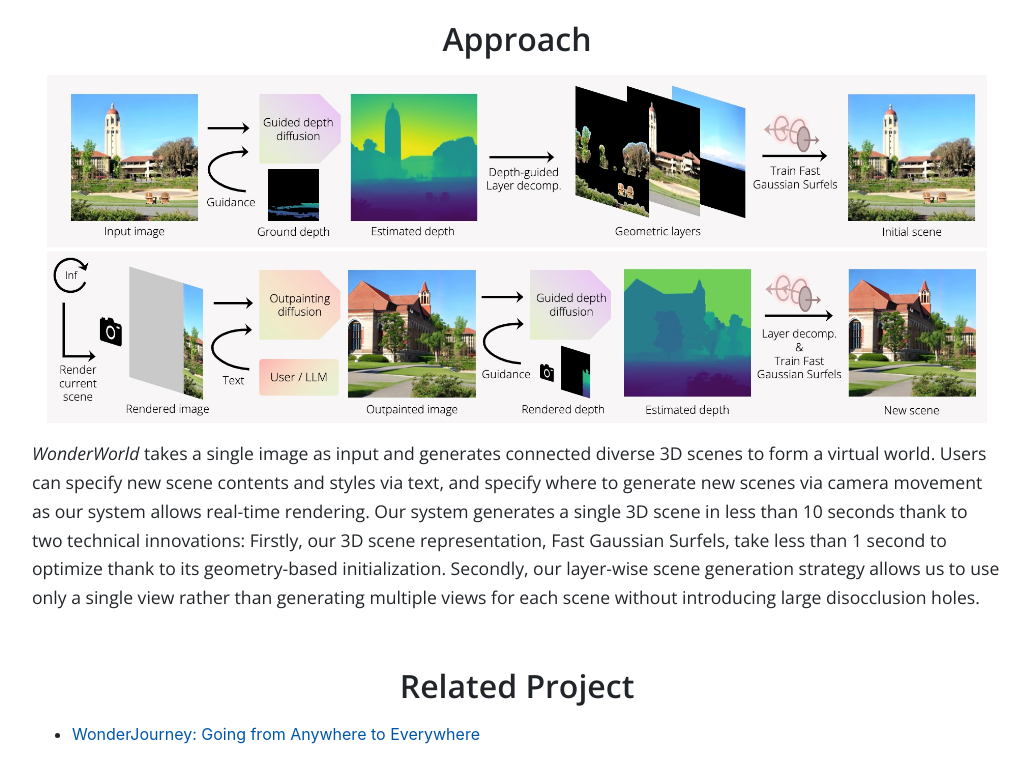
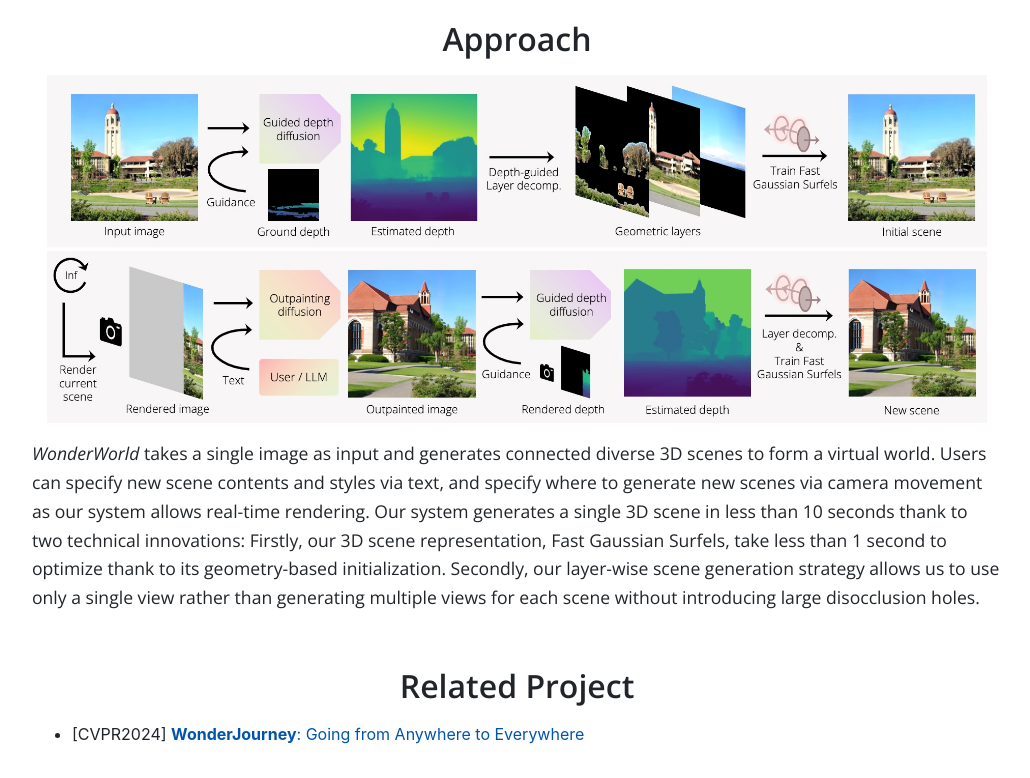
Before and after one commit to WonderWorld-2024/WonderWorld-2024.github.io, a plain HTML site: page index.html in a window 1280 px wide. Shown: the part 2793-3571 px from the top of the page, without its empty margins (123-1153 px from the left). Drawn offline with nearby package versions, Linux system fonts and the light colour scheme.

Commit message:
Update index.html

```diff
--- a/index.html
+++ b/index.html
@@ -642,8 +642,8 @@
                     <p class="body-text" style="margin-top: 1rem;">
                         <ul>
                             <li>
-                                <a href="https://kovenyu.com/wonderjourney/">
-                                    WonderJourney: Going from Anywhere to Everywhere
+                                [CVPR2024] <a href="https://kovenyu.com/wonderjourney/">
+                                    <b>WonderJourney</b>: Going from Anywhere to Everywhere
                                 </a>
                             </li>
                         </ul>
```
